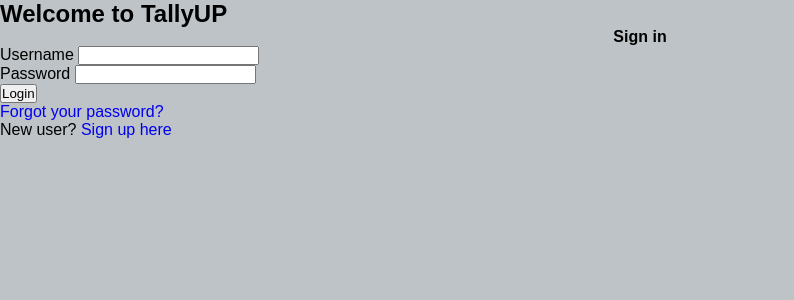
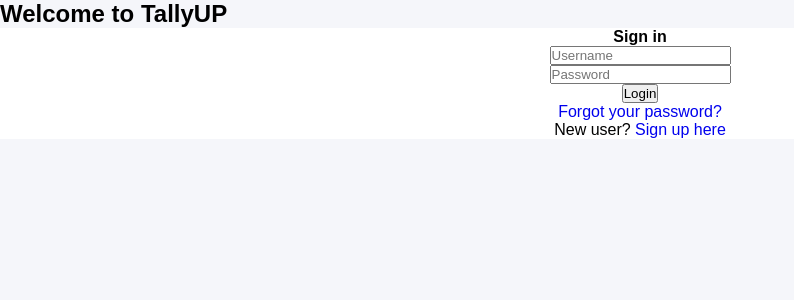
Before and after one commit to jeramiec/CSS-497-Capstone, a PHP site: page /login.php in a window 1280 px wide. Shown: the top 300 px of the page, without its empty margins (0-794 px from the left). Run offline with PHP 8.4, Linux system fonts and the light colour scheme.

Commit message:
Add files via upload

```diff
--- a/htdocs/TallyUP/login.php
+++ b/htdocs/TallyUP/login.php
@@ -2,21 +2,22 @@
 <html>
 <head>
 	<title>TallyUP</title>
-	<link rel="stylesheet" href="css/style.css">
+	<link rel="stylesheet" href="style.css">
 </head>
 
-<body style="background-color:#bdc3c7">
-	<div id="main-wrapper">
+<body>
+	<div class="wrapper">
 		<h2>Welcome to TallyUP</h2>
+		<div class="loginform">
 			<center><h4>Sign in<h1></center>
 			<form action="validation.php" method="post">
 				<div>
-				<label>Username</label>
-				<input type="text" name="username" required>
+					<!--<label>Username</label>-->
+					<input type="text" name="username" placeholder="Username" required>
 				</div>
 				<div>
-				<label>Password</label>
-				<input type="password" name="password" required>
+					<!--<label>Password</label>-->
+					<input type="password" name="password" placeholder="Password" required>
 				</div>
 				<button type="submit"> Login </button>
 				<div><a href="login_forgotpassword.php">Forgot your password?</a></div>
@@ -24,5 +25,6 @@
 
 			New user? <a href="registration.php">Sign up here</a>
 		</div>
+	</div>
 </body>
 </html>
--- a/htdocs/TallyUP/registration.php
+++ b/htdocs/TallyUP/registration.php
@@ -1,7 +1,7 @@
 <html>
 <head>
 	<title>TallyUP</title>
-	<link rel="stylesheet" href="css/style.css">
+	<link rel="stylesheet" href="style.css">
 </head>
 
 <body style="background-color:#bdc3c7">
--- a/htdocs/TallyUP/style.css
+++ b/htdocs/TallyUP/style.css
@@ -18,6 +18,14 @@
 	position: relative;
 }
 
+.wrapper .loginform{
+	display: table;
+	width: 100%;
+	text-align: center;
+	vertical-align: middle;
+	background: #FFFFFF;
+}
+
 .wrapper .sidebar{
 	position: fixed;
 	width: 350px;
@@ -33,14 +41,23 @@
 	margin-bottom: 30px 0;
 }
 
-.wrapper .sidebar .current {
-	background-color: red;
+.wrapper .sidebar .current{
+	background-color: #679CF6;
+	padding: 25px;
+	width: 330px;
 }
 
 .wrapper .sidebar ul li{
 	padding: 15px;
 	border-bottom: 1px solid rgba(0,0,0,0.05);
 	border-top: 1px solid rgba(151,151,151,0.05);
+	transition: 350ms;
+}
+
+.wrapper .sidebar ul li:hover{
+	background: #679CF6;
+	transform: translateX(14px);
+	padding: 20px;
 }
 
 .wrapper .sidebar ul li a{
@@ -49,13 +66,10 @@
 	align-items: center;
 }
 
-.wrapper .sidebar ul li a .btn{
+.wrapper .sidebar ul li a .btn{ /*formats button size*/
 	width: 40px;
 	padding: 8px;
-}
-
-.wrapper .sidebar ul li:hover{
-	background: #679CF6;
+	margin-right: 15px;
 }
 
 .wrapper .main_container{
```
Also changed, not shown: htdocs/TallyUP/homepage.php (+13 -10 lines), htdocs/TallyUP/registration_validation.php (+12 -11 lines), htdocs/TallyUP/validation.php (added, +24 -0 lines). Lines whose indentation alone changed are shown as unchanged.
